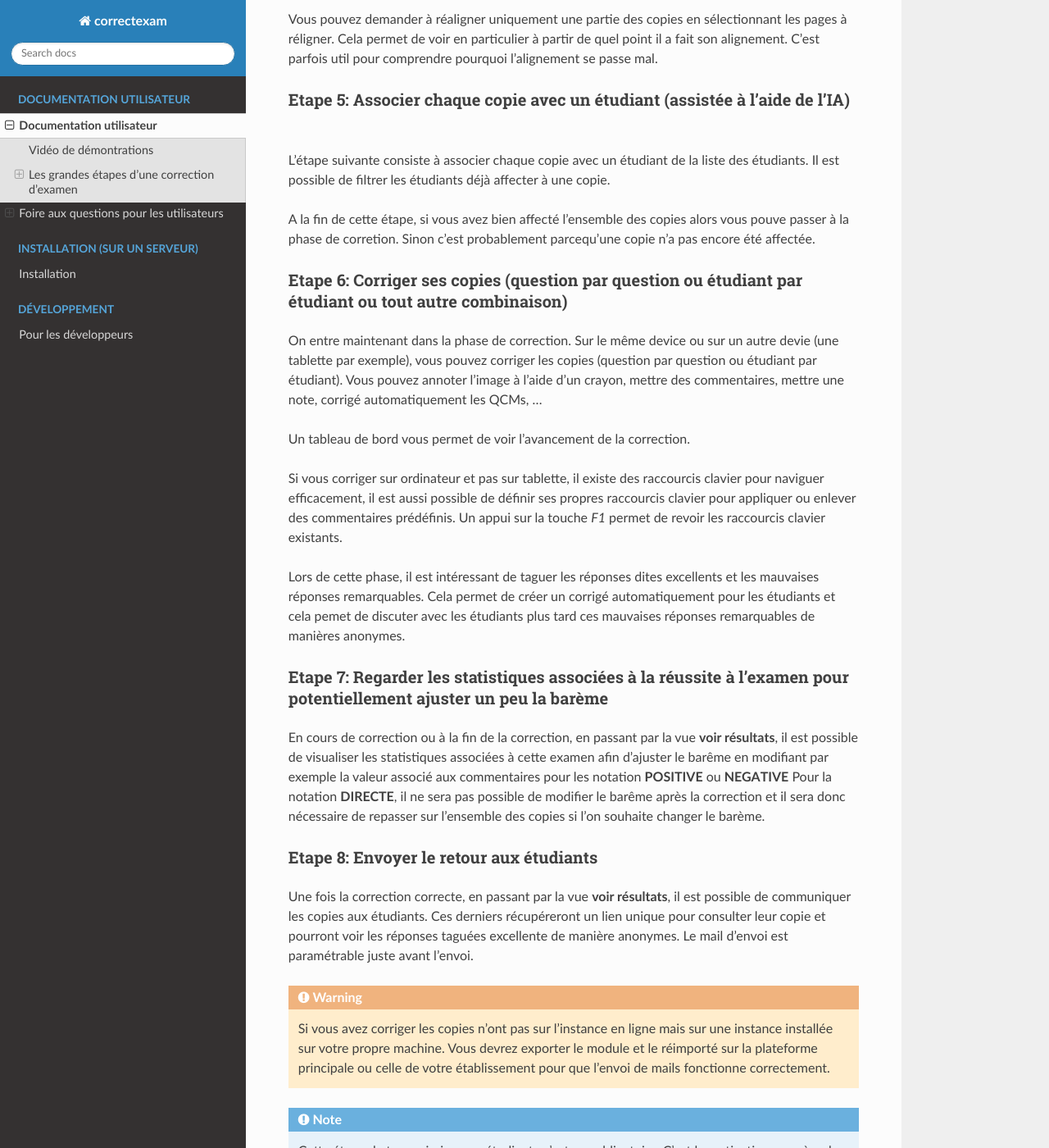
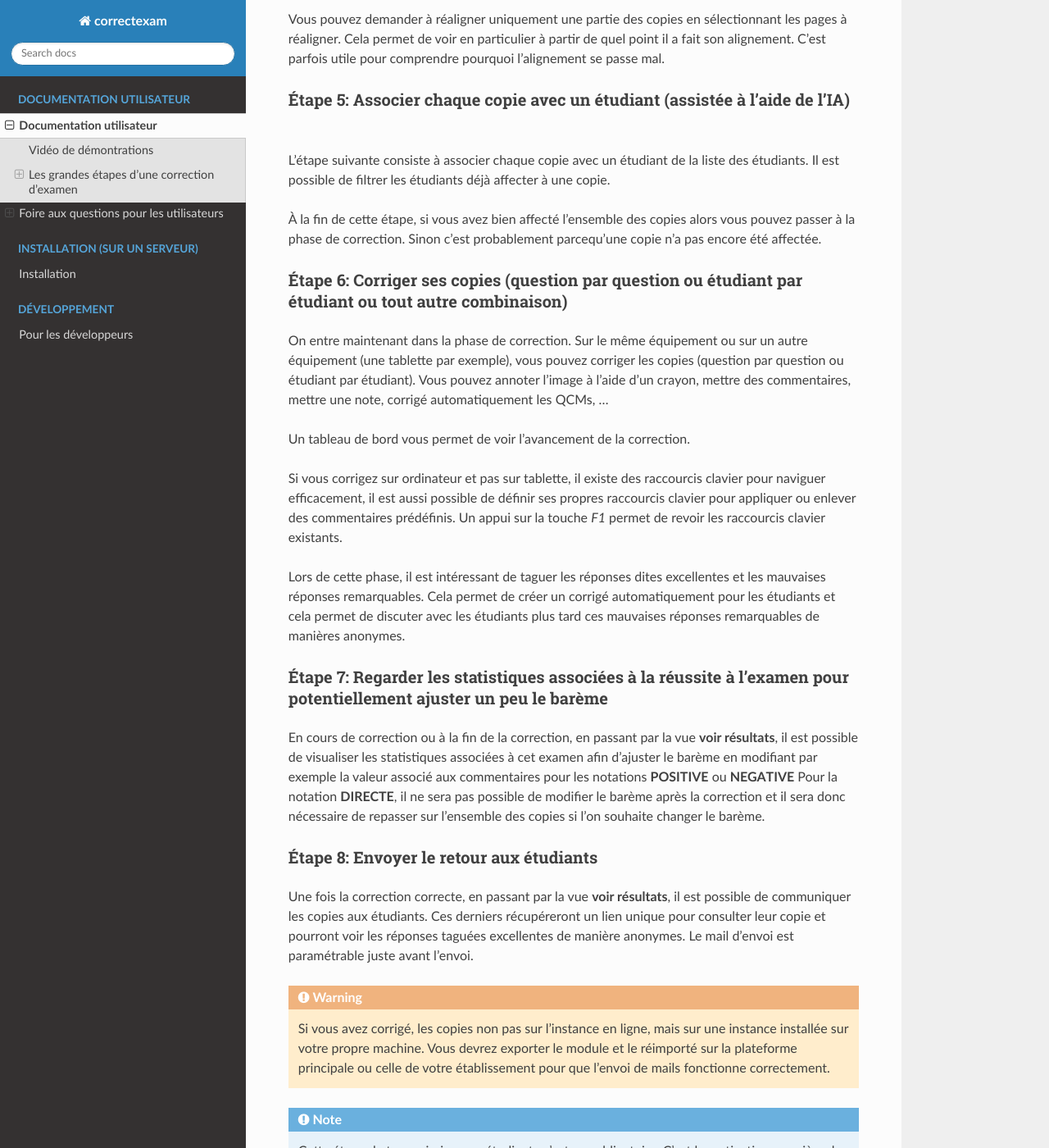
Before and after one commit to correctexam/documentation-french, a Sphinx documentation site: the page built from docs/source/user.md, in a window 1280 px wide and 1400 px high, scrolled down 5198 px. Shown: the whole window at 82% size. Built offline with Sphinx 7.4.7 and the Read the Docs theme 2.0.0, drawn with Linux system fonts in a browser that asks for light colours; some of the changed text lies outside the part shown.

Commit message:
update user

```diff
--- a/docs/source/user.md
+++ b/docs/source/user.md
@@ -21,7 +21,7 @@
 9. Export les notes aux formats excel pour une transmission à la scolarité
 
 
-### Etape 0: Comment créer un compte sur la plateforme ?
+### Étape 0: Comment créer un compte sur la plateforme ?
 
 Vous pouvez vous rendre sur la [plateforme](https://correctexam.github.io/corrigeExamFront/), cliquer sur **s'inscrire**, remplir quelques informations. Vous recevrez un e-mail pour valider votre compte.
 
@@ -30,7 +30,7 @@
 
 Vous pouvez ensuite remplir les informations relatives à votre compte dans le menu. *Compte* -> *Réglages*
 
-### Etape 1: Créer son cours et son examen (Cela comprend fabriquer l'énoncé de son examen à l'aide d'un traitement de texte (word, google doc, libreoffice) ou de latex ;)
+### Étape 1: Créer son cours et son examen (Cela comprend fabriquer l'énoncé de son examen à l'aide d'un traitement de texte (word, google doc, libreoffice) ou de latex ;)
 
 
 Une fois authentifié, sur la page d'accueil, cliquez sur le symbole **+** *créer un cours*.
@@ -43,18 +43,18 @@
 
 Pour créer un examen, une fois entré dans la page d'un module, il est possible de créer un nouvel examen avec la commande (+) ou importer un examen existant. Dans la vue qui vous permet de créer un examen, vous avez accès à un certain nombre de modèles pour créer votre examen. La philosophie de l'application est de permettre à chaque enseignant de créer son examen avec l'outil qui lui convient.
 
-Il est ensuite nécessaire de charger la liste des étudiants de ce module. Pour corriger, nous associons chaque clé de réponse à un étudiant. Cette liste est nécessaire pour effectuer la tâche d'affectation. (Au pire si vous voulez aucun , nom vous pouvez toujours associé avec des numéros entrés sur la copie et une liste d'étudiant avec comme nom étudiant1/étudiant2, ...)
+Il est ensuite nécessaire de charger la liste des étudiants de ce module. Pour corriger, nous associons chaque clé de réponse à un étudiant. Cette liste est nécessaire pour effectuer la tâche d'affectation. (Au pire si vous ne voulez aucun , nom vous pouvez toujours associé avec des numéros entrés sur la copie et une liste d'étudiants avec comme nom *étudiant1/étudiant2, ...*)
 
 :::{note}
 Pour Rennes, cette liste est accessible ici : https://mdw.univ-rennes1.fr/
 :::
 
 
-### Etape 2: Créer son barème de correction (la façon dont chaque question sera évaluée, ses commentaires types par question, ...)
+### Étape 2: Créer son barème de correction (la façon dont chaque question sera évaluée, ses commentaires types par question, ...)
 
 Pour créer son barème, une fois entré dans la page d'un module, puis de l'examen en question, vous avez accès à un bouton annoter template. C'est ici que vous définissez l'ensemble des zones d'intérêt mais aussi le barême de chaque question.
 Il faut des zones d'intérêt avec le nom, le prénom et/ou le numéro étudiant.
-Il faut aussi des zonez d'intérêt qui définissent les zones ou l'étudiant va répondre pour chacune des questions qui lui sont posées.
+Il faut aussi des zones d'intérêt qui définissent les zones où l'étudiant va répondre pour chacune des questions qui lui sont posées.
 
 #### Comprendre les différents types de question
 
@@ -77,12 +77,12 @@
 
 - Par exemple,  une réponse à une question de type **DIRECTE** sur deux points avec un pas de 4 pourra être notée de 0,25 en 0,25. c'est à dire qu'il sera possible de mettre 0 ; 0,25 ; 0,5 ; ... ; 1,75 ou 2.
 
-- Par exemple, une réponse à une question de type **POSITIVE** sur deux points avec un pas de 4 premettra de définir des commentaires qui ajouteront des points qui pourront valoir 0 ; 0,25 ; 0,5 ; ... ; 1,75 ou 2. Sachant que même si deux commentaires positifs donnent une note totale supérieur à 2, la note sera ramenée à 2, la valeur maximale pour la question.
-- Par exemple, une réponse à une question de type **NEGATIVE** sur deux points avec un pas de 4 premettra de définir des commentaires qui enlèveront des points qui pourront valoir 0 ; -0,25 ; -0,5 ; ... ; -1,75 ou -2. Sachant que même si deux commentaires négatifs donnent une note totale inférieur à 0, la note sera ramenée à 0, la valeur miniamle pour la question. Si aucun commentaire négatif n'est appliqué, l'étudiant a la note maximale pour cette question à savoir dans notre exemple 2.
-- Par exemple, pour une réponse à une question de type **QCM**, il sera nécessaire de donner l'ensemble des réponse valides. Si la réponse de l'étudiant est valide il aura la note maximale a la question. Si la réponse n'est pas valide, il aura pour le moment la pénalité qui est définie au moment du barême comme - 1/10 ; - 1/8 ; - 1/6 ; ... ; -1/2 ; -1 ou 0 * la note maximale. Si l'étudiant a laissé vide, il aura 0 à la question. Donc si vous mettez le nombre de point à 2, la pénalité à 1/4. Si l'étudiant a bon il a 2 points, si il a faut il a -0,5, si il n'a pas répondu il a 0.
+- Par exemple, une réponse à une question de type **POSITIVE** sur deux points avec un pas de 4 permettra de définir des commentaires qui ajouteront des points qui pourront valoir 0 ; 0,25 ; 0,5 ; ... ; 1,75 ou 2. Sachant que même si deux commentaires positifs donnent une note totale supérieur à 2, la note sera ramenée à 2, la valeur maximale pour la question.
+- Par exemple, une réponse à une question de type **NEGATIVE** sur deux points avec un pas de 4 permettra de définir des commentaires qui enlèveront des points qui pourront valoir 0 ; -0,25 ; -0,5 ; ... ; -1,75 ou -2. Sachant que même si deux commentaires négatifs donnent une note totale inférieur à 0, la note sera ramenée à 0, la valeur minimale pour la question. Si aucun commentaire négatif n'est appliqué, l'étudiant a la note maximale pour cette question à savoir dans notre exemple 2.
+- Par exemple, pour une réponse à une question de type **QCM**, il sera nécessaire de donner l'ensemble des réponses valides. Si la réponse de l'étudiant est valide il aura la note maximale a la question. Si la réponse n'est pas valide, il aura pour le moment la pénalité qui est définie au moment du barème comme - 1/10 ; - 1/8 ; - 1/6 ; ... ; -1/2 ; -1 ou 0 * la note maximale. Si l'étudiant a laissé vide, il aura 0 à la question. Donc si vous mettez le nombre de point à 2, la pénalité à 1/4. Si l'étudiant a bon il a 2 points, si il a faux il a -0,5, si il n'a pas répondu il a 0.
 
 
-### Etape 3: Charger les scans des copies des examens correctement ordonnés
+### Étape 3: Charger les scans des copies des examens correctement ordonnés
 
 L'étape suivante est de charger les copies étudiantes dans l'application. Nous recommandons d'utiliser des niveaux de gris à 150 DPI pour que la taille du fichier reste raisonnable, mais il n'y a pas de problème pour un scan en couleur à 300 DPI si nécessaire. Évitez le noir et blanc pur qui pourrait nuire à l'algorithme qui reconnaît les noms/prénoms/identifiants (INE) des étudiants à l'étape suivante.
 
@@ -98,52 +98,53 @@
 :::
 
 
-### Etape 4. Redresser ses scans
+### Étape 4. Redresser ses scans
 
 Il faut maintenant faire tourner le traitement qui aligne les images pour gommer les déformations liées au scan des copies. Si vous avez des marques (ronds noirs) aux quatre coins des copies, utilisez l'alignement avec marque, sinon sans marque ce sera plus long. Si vous n'avez pas de QCM et que votre scanner déforme peu les copies, vous pouvez aussi ne pas redresser les copies.
 
-Vous pouvez demander à réaligner uniquement une partie des copies en sélectionnant les pages à réligner. Cela permet de voir en particulier à partir de quel point il a fait son alignement. C'est parfois util pour comprendre pourquoi l'alignement se passe mal.
+Vous pouvez demander à réaligner uniquement une partie des copies en sélectionnant les pages à réaligner. Cela permet de voir en particulier à partir de quel point il a fait son alignement. C'est parfois utile pour comprendre pourquoi l'alignement se passe mal.
 
 
-### Etape 5: Associer chaque copie avec un étudiant (assistée à l'aide de l'IA)
+### Étape 5: Associer chaque copie avec un étudiant (assistée à l'aide de l'IA)
 
 L'étape suivante consiste à associer chaque copie avec un étudiant de la liste des étudiants. Il est possible de filtrer les étudiants déjà affecter à une copie.
 
-A la fin de cette étape, si vous avez bien affecté l'ensemble des copies alors vous pouve passer à la phase de corretion. Sinon c'est probablement parcequ'une copie n'a pas encore été affectée.
+À la fin de cette étape, si vous avez bien affecté l'ensemble des copies alors vous pouvez passer à la phase de correction. Sinon c'est probablement parcequ'une copie n'a pas encore été affectée.
 
-### Etape 6: Corriger ses copies (question par question ou étudiant par étudiant ou tout autre combinaison)
+### Étape 6: Corriger ses copies (question par question ou étudiant par étudiant ou tout autre combinaison)
 
-On entre maintenant dans la phase de correction. Sur le même device ou sur un autre devie (une tablette par exemple), vous pouvez corriger les copies (question par question ou étudiant par étudiant). Vous pouvez annoter l'image à l'aide d'un crayon, mettre des commentaires, mettre une note, corrigé automatiquement les QCMs, ...
+On entre maintenant dans la phase de correction. Sur le même équipement ou sur un autre équipement (une tablette par exemple), vous pouvez corriger les copies (question par question ou étudiant par étudiant). Vous pouvez annoter l'image à l'aide d'un crayon, mettre des commentaires, mettre une note, corrigé automatiquement les QCMs, ...
 
 Un tableau de bord vous permet de voir l'avancement de la correction.
 
-Si vous corriger sur ordinateur et pas sur tablette, il existe des raccourcis clavier pour naviguer efficacement, il est aussi possible de définir ses propres raccourcis clavier pour appliquer ou enlever des commentaires prédéfinis. Un appui sur la touche *F1* permet de revoir les raccourcis clavier existants.
+Si vous corrigez sur ordinateur et pas sur tablette, il existe des raccourcis clavier pour naviguer efficacement, il est aussi possible de définir ses propres raccourcis clavier pour appliquer ou enlever des commentaires prédéfinis. Un appui sur la touche *F1* permet de revoir les raccourcis clavier existants.
 
-Lors de cette phase, il est intéressant de taguer les réponses dites excellents et les mauvaises réponses remarquables. Cela permet de créer un corrigé automatiquement pour les étudiants et cela pemet de discuter avec les étudiants plus tard ces mauvaises réponses remarquables de manières anonymes.
+Lors de cette phase, il est intéressant de taguer les réponses dites excellentes et les mauvaises réponses remarquables. Cela permet de créer un corrigé automatiquement pour les étudiants et cela permet de discuter avec les étudiants plus tard ces mauvaises réponses remarquables de manières anonymes.
 
 
-### Etape 7: Regarder les statistiques associées à la réussite à l'examen pour potentiellement ajuster un peu la barème
+### Étape 7: Regarder les statistiques associées à la réussite à l'examen pour potentiellement ajuster un peu le barème
 
-En cours de correction ou à la fin de la correction, en passant par la vue **voir résultats**, il est possible de visualiser les statistiques associées à cette examen afin d'ajuster le barême en modifiant par exemple la valeur associé aux commentaires pour les notation **POSITIVE** ou **NEGATIVE** Pour la notation **DIRECTE**, il ne sera pas possible de modifier le barême après la correction et il sera donc nécessaire de repasser sur l'ensemble des copies si l'on souhaite changer le barème.
+En cours de correction ou à la fin de la correction, en passant par la vue **voir résultats**, il est possible de visualiser les statistiques associées à cet examen afin d'ajuster le barème en modifiant par exemple la valeur associé aux commentaires pour les notations **POSITIVE** ou **NEGATIVE** Pour la notation **DIRECTE**, il ne sera pas possible de modifier le barème après la correction et il sera donc nécessaire de repasser sur l'ensemble des copies si l'on souhaite changer le barème.
 
-### Etape 8: Envoyer le retour aux étudiants
+### Étape 8: Envoyer le retour aux étudiants
 
-Une fois la correction correcte,  en passant par la vue **voir résultats**, il est possible de communiquer les copies aux étudiants. Ces derniers récupéreront un lien unique pour consulter leur copie et pourront voir les réponses taguées excellente de manière anonymes. Le mail d'envoi est paramétrable juste avant l'envoi.
+Une fois la correction correcte,  en passant par la vue **voir résultats**, il est possible de communiquer les copies aux étudiants. Ces derniers récupéreront un lien unique pour consulter leur copie et pourront voir les réponses taguées excellentes de manière anonymes. Le mail d'envoi est paramétrable juste avant l'envoi.
 
 
 :::{warning}
-Si vous avez corriger les copies n'ont pas sur l'instance en ligne mais sur une instance installée sur votre propre machine. Vous devrez exporter le module et le réimporté sur la plateforme principale ou celle de votre établissement pour que l'envoi de mails fonctionne correctement.
+Si vous avez corrigé, les copies non pas sur l'instance en ligne, mais sur une instance installée sur votre propre machine. Vous devrez exporter le module et le réimporté sur la plateforme principale ou celle de votre établissement pour que l'envoi de mails fonctionne correctement.
 :::
 
 :::{note}
-Cette étape de transmission aux étudiants n'est pas obligatoire. C'est la motivation premère de l'outil mais l'outil peut juste servir à évaluer sans chercher à faire un retour systématique aux étudiants.
+Cette étape de transmission aux étudiants n'est pas obligatoire. C'est la motivation première de l'outil, mais l'outil peut juste servir à évaluer sans chercher à faire un retour systématique aux étudiants.
 :::
 
-### Etape 9: Export les notes aux formats excel pour une transmission à la scolarité
+### Étape 9: Export les notes aux formats Excel pour une transmission à la scolarité
 
-Enfin, il est possible d'exporter les notes au format excel pour les transmettre vers la scolarité.
+Enfin, il est possible d'exporter les notes au format Excel pour les transmettre vers la scolarité.
 
 # Foire aux questions pour les utilisateurs
+
 ## Comment créer un nouveau cours/unité d'enseignement ?
 
 Une fois authentifié, sur la page d'accueil, cliquez sur le symbole **+** *créer un cours*.
```
